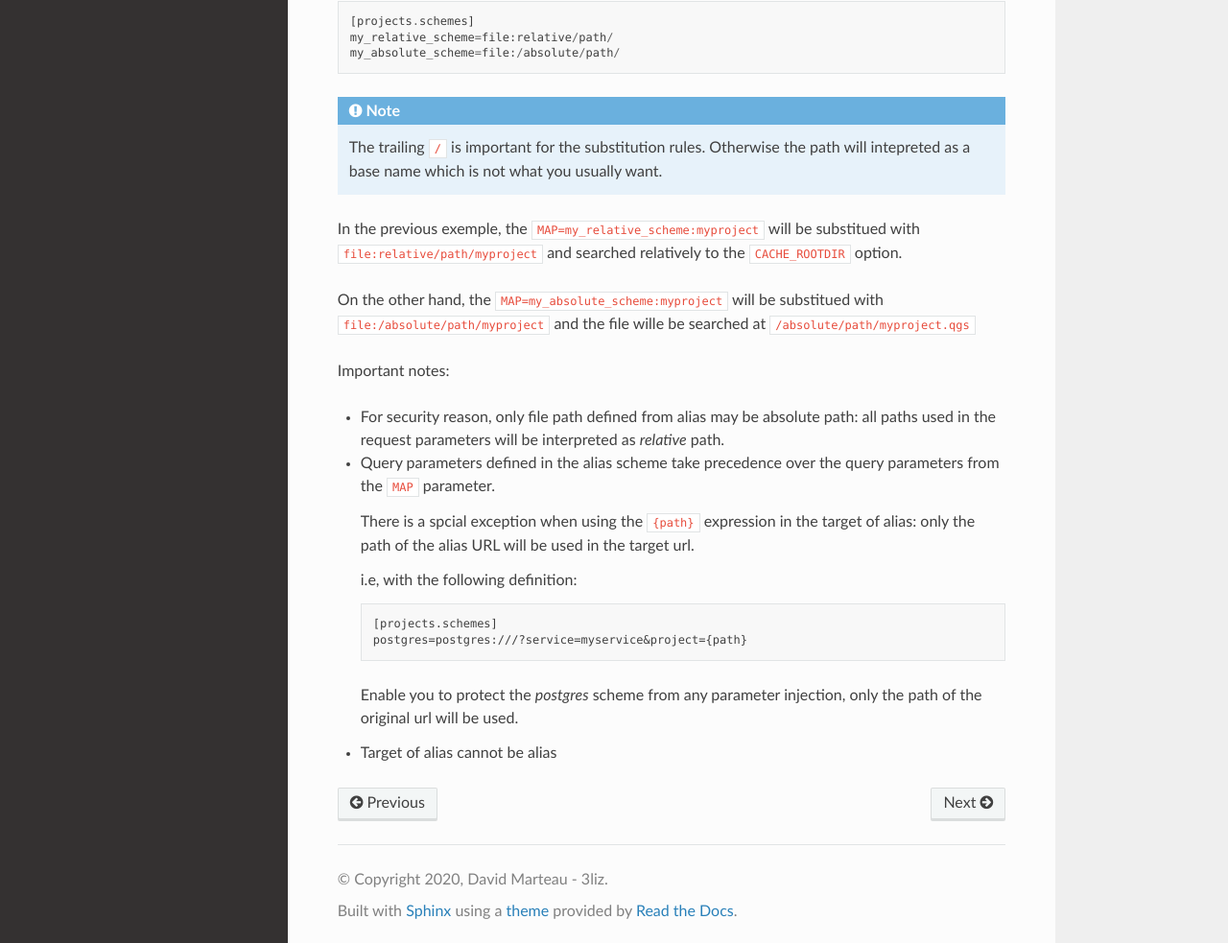
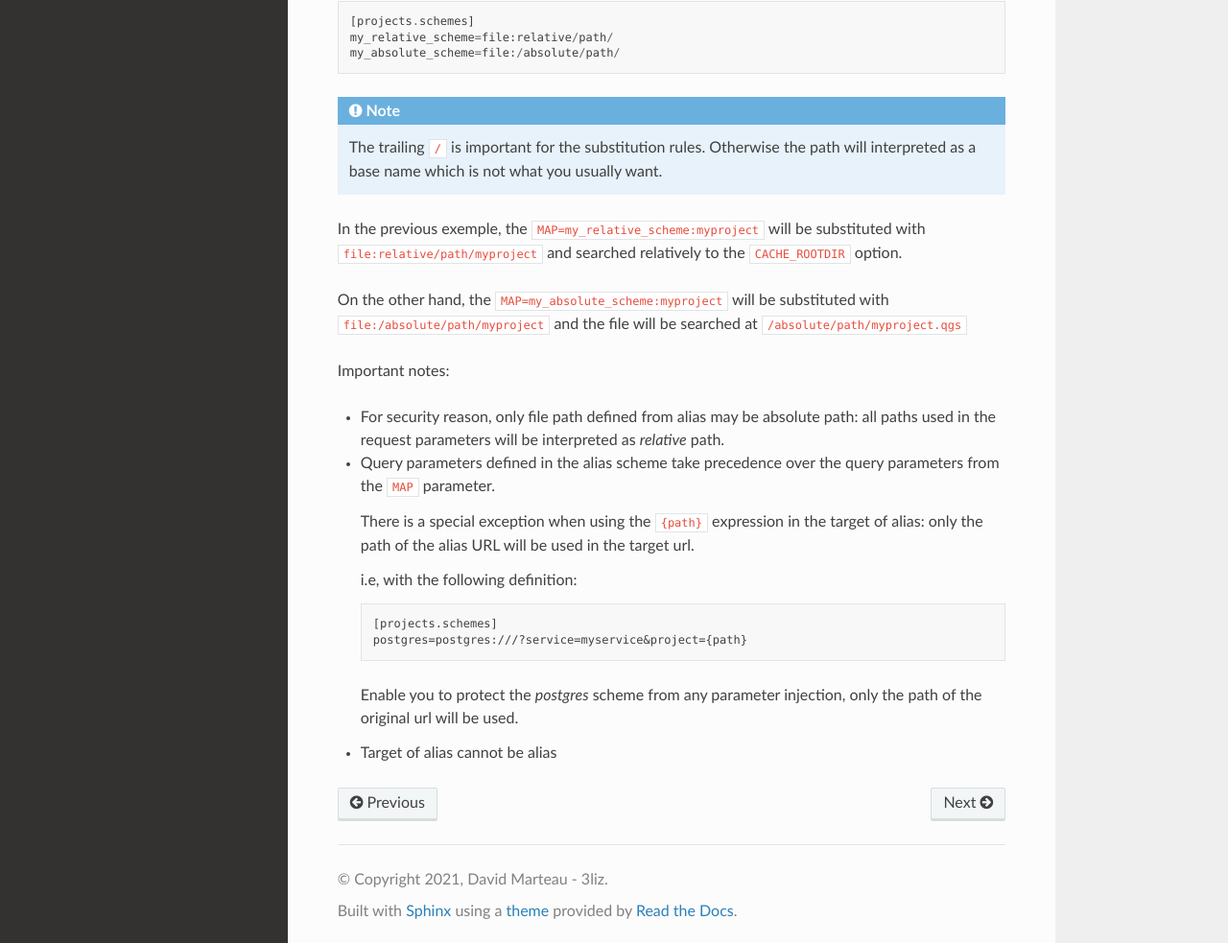
Before and after one commit to 3liz/py-qgis-server, a Sphinx documentation site: the page built from doc/schemes.rst, in a window 1280 px wide and 1400 px high, scrolled down 587 px. Shown: the part 414-1397 px from the top of the window at 96% size. Built offline with Sphinx 7.4.7 and the Read the Docs theme 2.0.0, drawn with Linux system fonts in a browser that asks for light colours.

Commit message:
Docs - Fix typo in the doc folder

```diff
--- a/doc/conf.py
+++ b/doc/conf.py
@@ -19,11 +19,11 @@ import sphinx_rtd_theme
 # -- Project information -----------------------------------------------------
 
 project = 'py-qgis-server'
-copyright = '2020, David Marteau - 3liz'
+copyright = '2021, David Marteau - 3liz'
 author = 'David Marteau'
 
 # The full version, including alpha/beta/rc tags
-release = '1.4'
+release = '1.7'
 
 
 # -- General configuration ---------------------------------------------------
--- a/doc/schemes.rst
+++ b/doc/schemes.rst
@@ -57,14 +57,14 @@ Schemes aliases are defined by adding the scheme definition in the ``projects.sc
 .. note::
 
     The trailing ``/`` is important for the substitution rules. Otherwise
-    the path will intepreted as a base name which is not what you usually want.
+    the path will interpreted as a base name which is not what you usually want.
 
 
-In the previous exemple, the ``MAP=my_relative_scheme:myproject`` will be substitued with ``file:relative/path/myproject``
+In the previous exemple, the ``MAP=my_relative_scheme:myproject`` will be substituted with ``file:relative/path/myproject``
 and searched relatively to the ``CACHE_ROOTDIR`` option.
 
-On the other hand, the ``MAP=my_absolute_scheme:myproject`` will be substitued with ``file:/absolute/path/myproject``
-and the file wille be searched at ``/absolute/path/myproject.qgs``
+On the other hand, the ``MAP=my_absolute_scheme:myproject`` will be substituted with ``file:/absolute/path/myproject``
+and the file will be searched at ``/absolute/path/myproject.qgs``
 
 Important notes:
 
@@ -73,7 +73,7 @@ Important notes:
 
 * Query parameters defined in the alias scheme take precedence over the query parameters from the ``MAP`` parameter.
 
-  There is a spcial exception when using the ``{path}`` expression in the target of alias: only the path of the alias URL
+  There is a special exception when using the ``{path}`` expression in the target of alias: only the path of the alias URL
   will be used in the target url.
 
   i.e, with the following definition::
```
Also changed, not shown: doc/intro.rst (+6 -4 lines).
